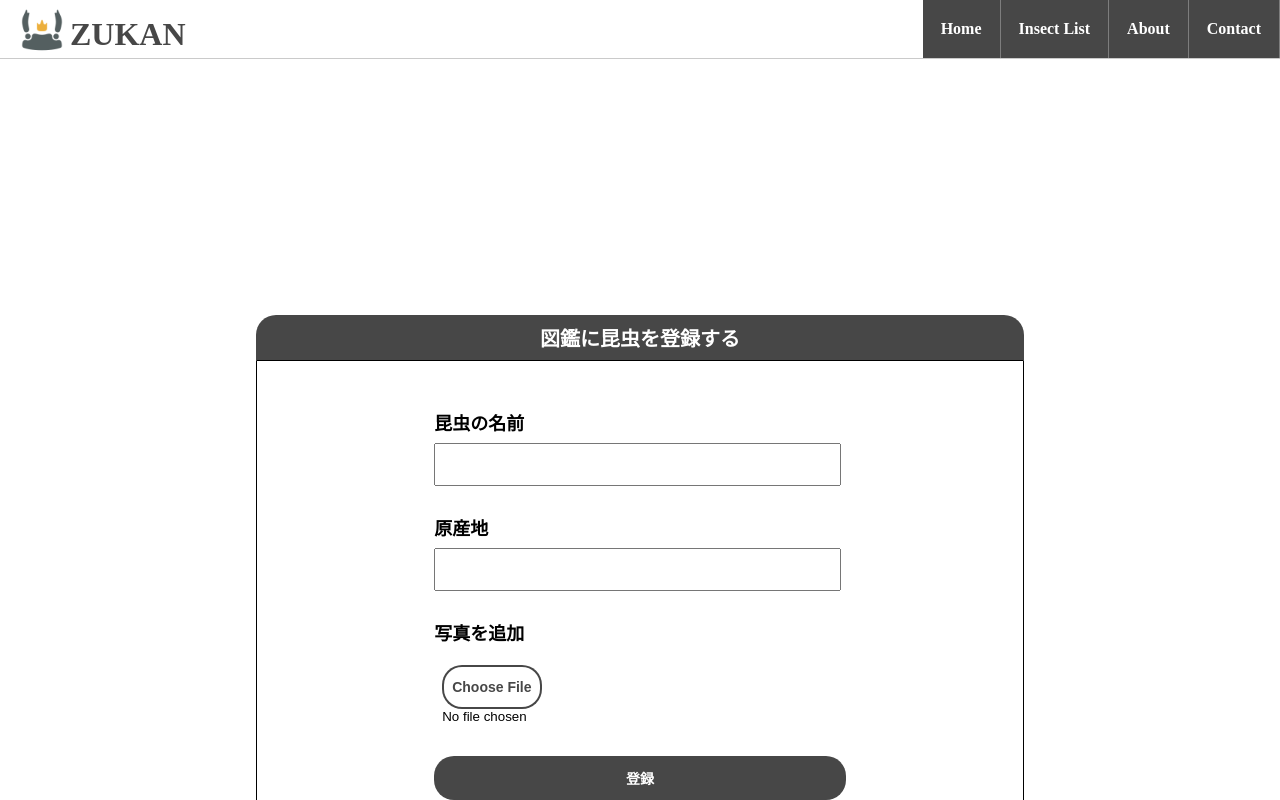
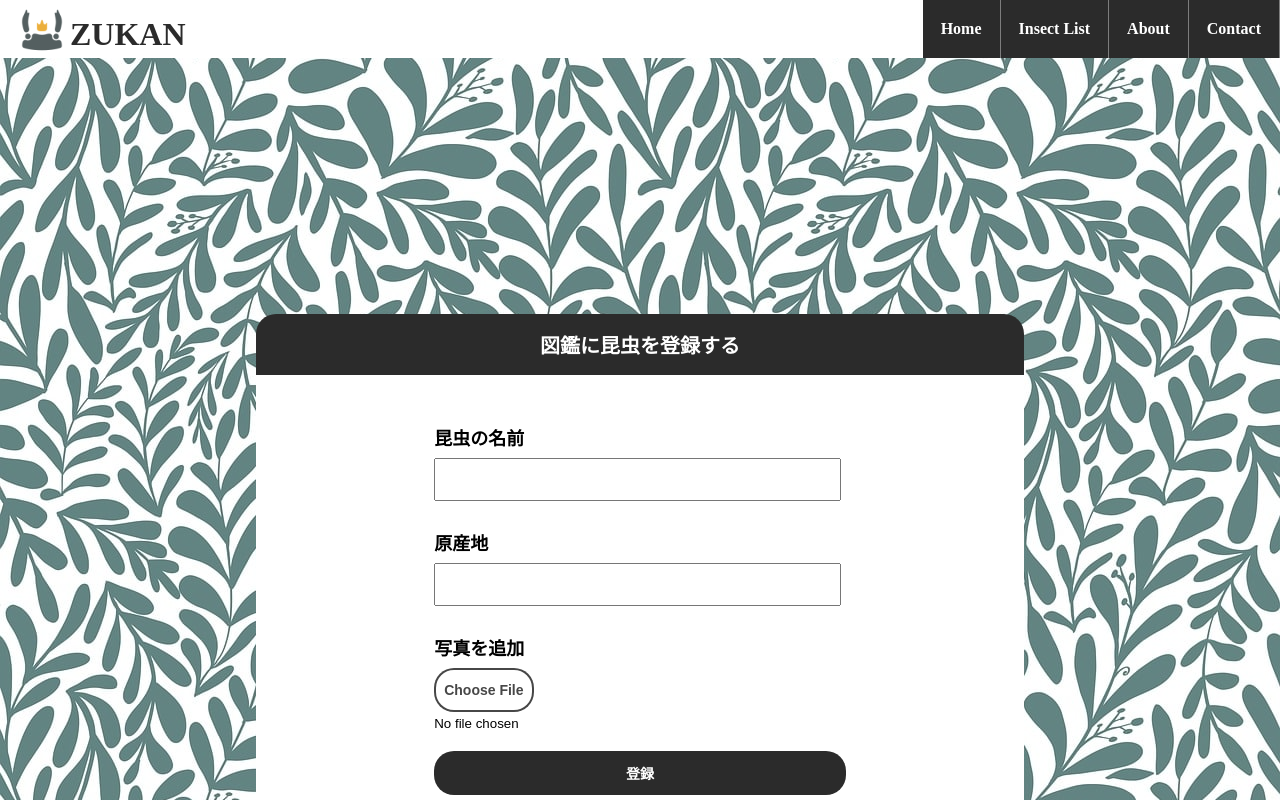
Before and after one commit to Shuta-Kato/react-insect-zukan, a React (Vite) app: page / in a window 1280 px wide. Shown: the top 800 px of the page. Built offline with nearby package versions, Linux system fonts and the light colour scheme.

Commit message:
CSSスタイルのアップデート

```diff
--- a/src/components/InsectForm.jsx
+++ b/src/components/InsectForm.jsx
@@ -62,9 +62,15 @@ function InsectForm() {
           />
         </div>
 
-        <div class="form-block">
-          <label htmlFor="image" >写真を追加</label>
-          <input type="file" id="image" onChange={handleImageChange} required class="file-button"/>
+        <div class="form-files-block">
+          <label htmlFor="image">写真を追加</label>
+          <input
+            type="file"
+            id="image"
+            onChange={handleImageChange}
+            required
+            class="file-button"
+          />
         </div>
 
         {uploadedUrl && (
@@ -73,11 +79,11 @@ function InsectForm() {
             <img src={uploadedUrl} alt={name} style={{ maxWidth: "200px" }} />
           </div>
         )}
-          <div class="form-button-box">
-            <button type="submit">登録</button>
-          </div>
+        <div class="form-button-box">
+          <button type="submit">登録</button>
+        </div>
       </form>
-      </div>
+    </div>
   );
 }
 
--- a/src/styles/style.css
+++ b/src/styles/style.css
@@ -1,73 +1,68 @@
 /* 全体のスタイル */
-body{
+body {
   margin: 0px;
-
+  background-image: url(../assets/background-leafs.jpg);
+  background-repeat: repeat;
+  background-color: rgba(255, 255, 255, 0.3);
+  background-blend-mode: lighten;
 }
 
-.article-container{
+.article-container {
   width: 60%;
   margin: 20% auto;
 }
 
-form{
+form {
   width: auto;
   margin: 40px;
 }
-
 
 /* ヘッダーのスタイル */
 
 nav {
   background-color: white;
-    border-bottom: solid 1.8px #cacaca;
   display: flex;
   justify-content: space-between;
   align-items: center;
-
 }
 
-nav ul{
-    margin: 0px ;
+nav ul {
+  margin: 0px;
   display: flex;
 }
 
-nav li{
-    background-color: #2b2b2bdd;
+nav li {
+  background-color: #2b2b2b;
   list-style: none;
-    display:flex;
+  display: flex;
   align-items: center;
   justify-content: center;
-
-
 }
 
-nav img{
+nav img {
   width: 48px;
   height: 48px;
 }
 
-nav h1{
-    font-size: 32px ;
+nav h1 {
+  font-size: 32px;
   margin: 0px;
   padding-top: 6%;
   padding-left: 4px;
 }
 
-nav div{
+nav div {
   display: flex;
   align-items: center;
   padding-left: 18px;
-
-
 }
 
-nav a{
+nav a {
   text-decoration: none;
-    color: #2b2b2bdd;
+  color: #2b2b2b;
 }
 
-
-.nav-button{
+.nav-button {
   text-decoration: none;
   font-weight: bold;
   color: white;
@@ -76,65 +71,69 @@ nav a{
   padding-top: 20px;
   padding-bottom: 20px;
   border-right: 1px rgb(125, 125, 125) solid;
-
-
 }
 
 /* フォームのスタイル */
 
-.form-head-container{
-    background-color:#2b2b2bdd ;
+.form-head-container {
+  background-color: #2b2b2b;
   border: none 1px;
   border-radius: 20px 20px 0px 0px;
-
 }
 
-
-.form-head h2{
+.form-head h2 {
   font-size: 20px;
   color: white;
   margin: 0px;
   text-align: center;
-    padding: 8px 4px;
+  padding: 16px 4px;
 }
 
-
 .form-content {
-    border: solid 1px black;
+  border: solid 1px rgba(255, 255, 255, 0);
   border-radius: 0px 0px 20px 20px;
   width: auto;
-
+  background-color: #ffffff;
 }
 
-
-.form-block{
+.form-block {
   margin: 20px 20%;
 }
 
-.form-block label{
+.form-block label {
   font-weight: bold;
-    display:grid;
+  display: grid;
   font-size: 18px;
   padding: 8px 0px;
-
 }
 
-.form-block input{
-    display:grid;
+.form-block input {
+  display: grid;
   width: 94%;
   padding: 12px 8px;
+}
 
+.form-files-block input {
+  display: grid;
+  width: 94%;
+  padding: 0px;
+}
+
+.form-files-block label {
+  font-weight: bold;
+  display: grid;
+  font-size: 18px;
+  padding: 8px 0px;
 }
 
 .form-button-box {
   margin: 0 20%;
-
 }
 
 .form-button-box button {
-    background-color: #2b2b2bdd;
+  background-color: #2b2b2b;
   color: white;
-    border: none ;
+  border: none;
   border-radius: 20px;
   font-size: 14px;
   font-weight: bold;
@@ -142,18 +141,22 @@ nav a{
   width: 100%;
 }
 
-.file-button{
-    padding: 0px;
-
+.form-files-block {
+  margin: 20px 20%;
 }
 
-.file-button::file-selector-button{
+.file-button {
+  padding: 10px;
+}
+
+.file-button::file-selector-button {
   background-color: white;
-    color:#2b2b2bdd;
-    border: 2px solid #2b2b2bdd ;
+  color: #2b2b2bdd;
+  border: 2px solid #2b2b2bdd;
   border-radius: 20px;
   font-size: 14px;
   font-weight: bold;
   display: block;
   padding: 12px 8px;
+  margin-bottom: 4px;
 }
```
Also changed, not shown: src/assets/background-leafs.jpg (added). Lines whose indentation alone changed are shown as unchanged.
